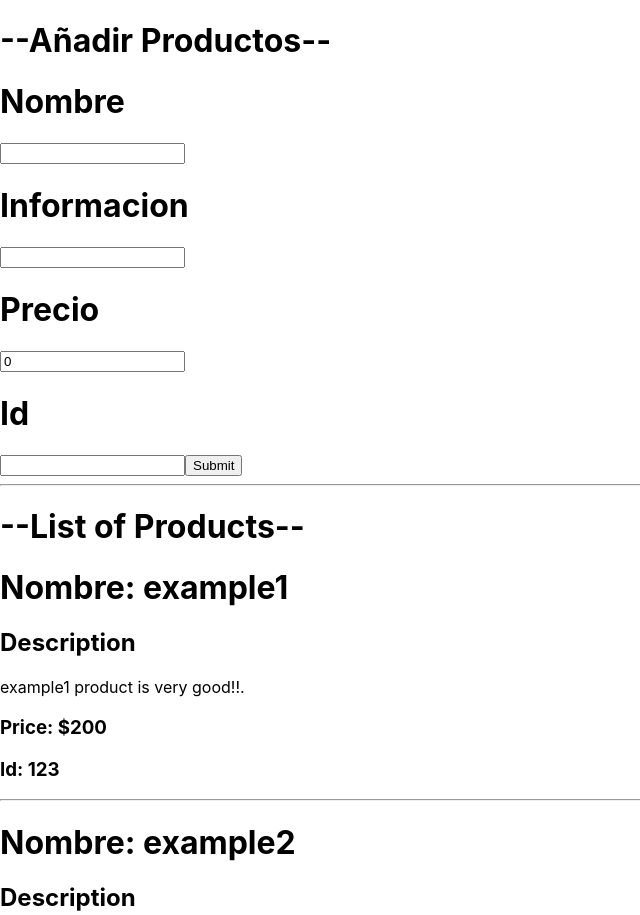
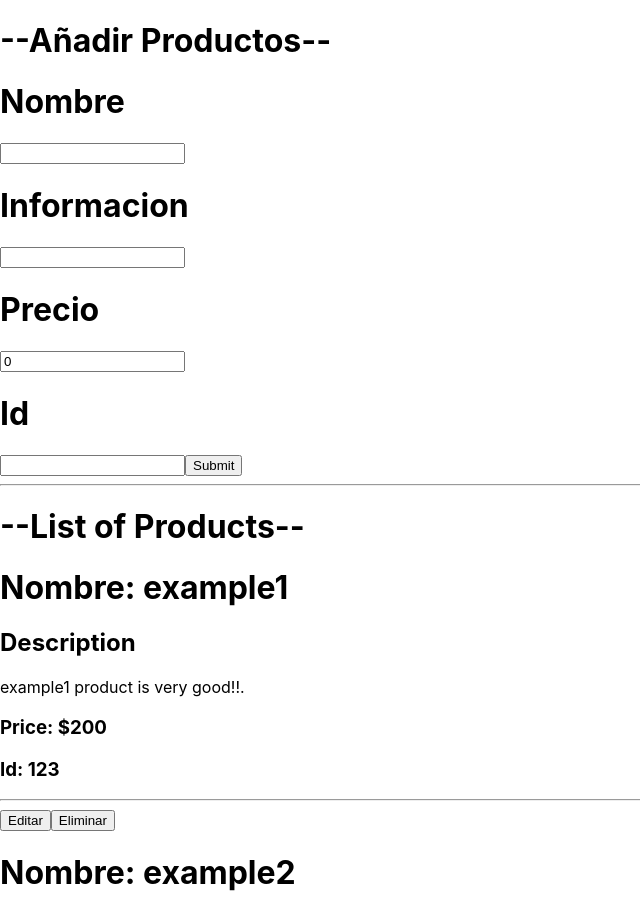
Before and after one commit to DaElias/Inventario-React-Redux, a React (Create React App) app: page / in a window 1280 px wide. Shown: the top 915 px of the page, without its empty margins (0-640 px from the left). Built offline with nearby package versions, Linux system fonts and the light colour scheme.

Commit message:
add edit products

```diff
--- a/src/components/InsertProducts.js
+++ b/src/components/InsertProducts.js
@@ -61,7 +61,7 @@ const InsertProducts = () => {
             </label>
             <label>
                 <h1>Id</h1>
-                <input type='text' name="id" value={id} onChange={handleInpunt} />
+                <input type='text' name="id" value={id} onChange={handleInpunt} required/>
             </label>
             <input type='submit' />
             <hr></hr>
--- a/src/components/Product.js
+++ b/src/components/Product.js
@@ -1,13 +1,68 @@
+import { useState } from "react";
 
-const Product = ({name,descript,price,id}) => {
+const Product = ({ name, descript, price, DeleteProduct, id, EditProduc }) => {
+    const [nameN, setname] = useState(name);
+    const [priceN, setprice] = useState(price);
+    const [descriptN, setdescript] = useState(descript);
+    const [windows, setwindows] = useState(false);
+    const handleEdit = (id) => {
+        EditProduc(id, {
+            name: nameN,
+            descript: descriptN,
+            price: priceN
+        });
+        btnWindows();
+    }
+
+    const btnWindows = () => {
+        setwindows(!windows);
+    }
+    const handleInput = (event) => {
+        const data = event.target.value;
+        const type = event.target.name;
+        switch (type) {
+            case "name":
+                setname(data);
+                break;
+
+            case "price":
+                setprice(data);
+                break;
+
+            case "descript":
+                setdescript(data);
+                break;
+        }
+    }
+
     return (
         <div>
+            {!windows
+                ?
+                <>
                     <h1>Nombre: {name}</h1>
                     <h2>Description</h2>
                     <p>{descript}</p>
                     <h3>Price: ${price}</h3>
                     <h3>Id: {id}</h3>
                     <hr></hr>
+                    <button
+                        onClick={() => { btnWindows() }}
+                    >Editar</button>
+                    <button
+                        onClick={() => { DeleteProduct(id) }}
+                    >Eliminar</button>
+                </>
+                :
+                <>
+                    <input type='text' value={nameN} onChange={handleInput} name="name" />
+                    <input type='number' value={priceN} onChange={handleInput} name="price" />
+                    <input type='number' value={descriptN} onChange={handleInput} name="descript" />
+                    <button onClick={() => { handleEdit(id) }} >Enviar</button>
+                    <button onClick={() => { btnWindows() }} >Cancelar</button>
+                </>
+            }
+
         </div>
     )
 }
--- a/src/components/ShowProducts.js
+++ b/src/components/ShowProducts.js
@@ -1,14 +1,44 @@
-import React,{useContext} from 'react';
+import React, { useContext } from 'react';
 import { Context } from './Store';
 // add products
 import Product from './Product';
 export const ShowProducts = () => {
     const [state, setstate] = useContext(Context);
+
+    //Editar Productos
+    const DeleteProduct = (id) => {
+        setstate(state.filter((product) => {
+            if (product.id !== id) {
+                return { product }
+            }
+            return "";
+        }));
+    };
+    const EditProduc = (id, newProduc) => {
+        setstate(state.map((product) => {
+            if (product.id === id) {
+                return { ...product,
+                    name: newProduc.name,
+                    descript:newProduc.descript,
+                    price:newProduc.price
+                }
+            }
+            return product;
+        }));
+    };
+
     return (
         <div>
             <h1>--List of Products--</h1>
-            {state.map((index,i)=>{
-                return <Product key={i} name={index.name} descript={index.descript} price={index.price} id={index.id}/>
+            {state.map((index) => {
+                return <Product
+                    key={index.id}
+                    name={index.name}
+                    descript={index.descript}
+                    price={index.price}
+                    DeleteProduct={DeleteProduct}
+                    EditProduc={EditProduc}
+                    id={index.id} />
             })}
         </div>
     )
```
Lines whose indentation alone changed are shown as unchanged.
